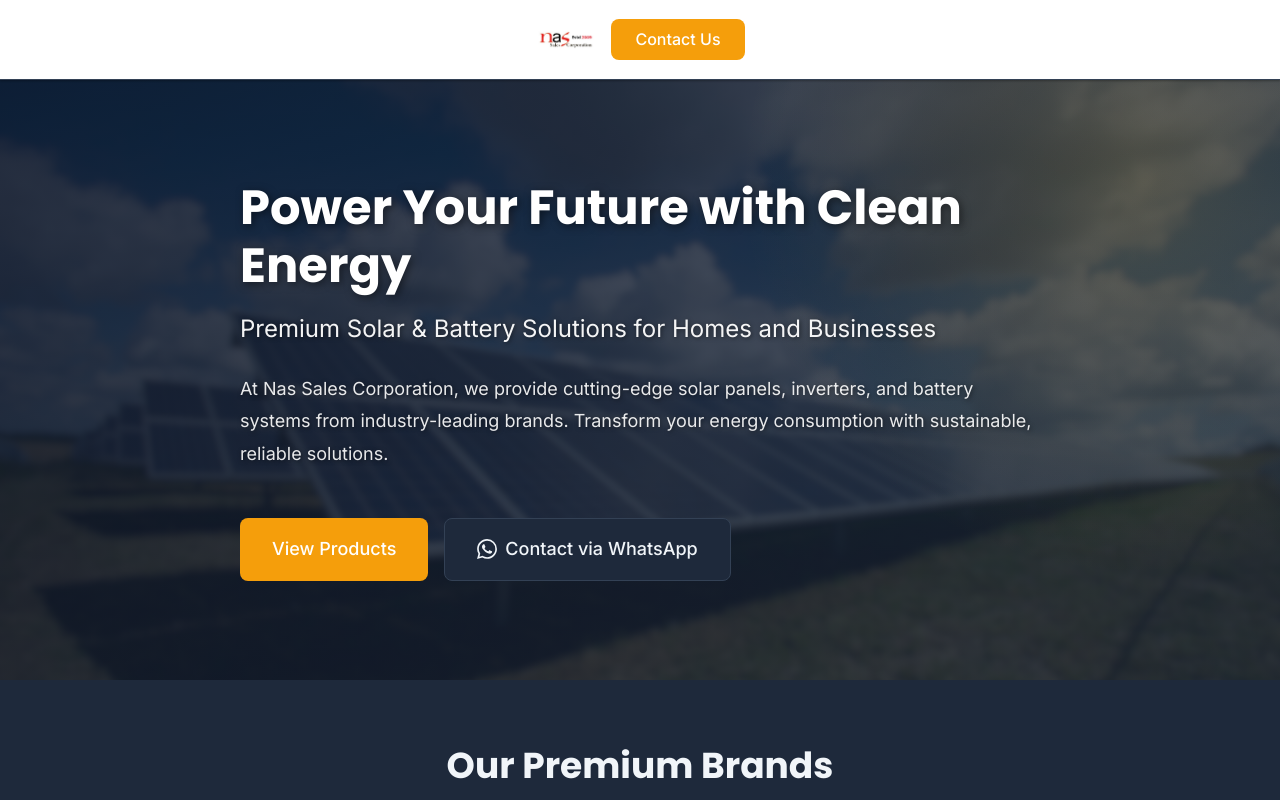
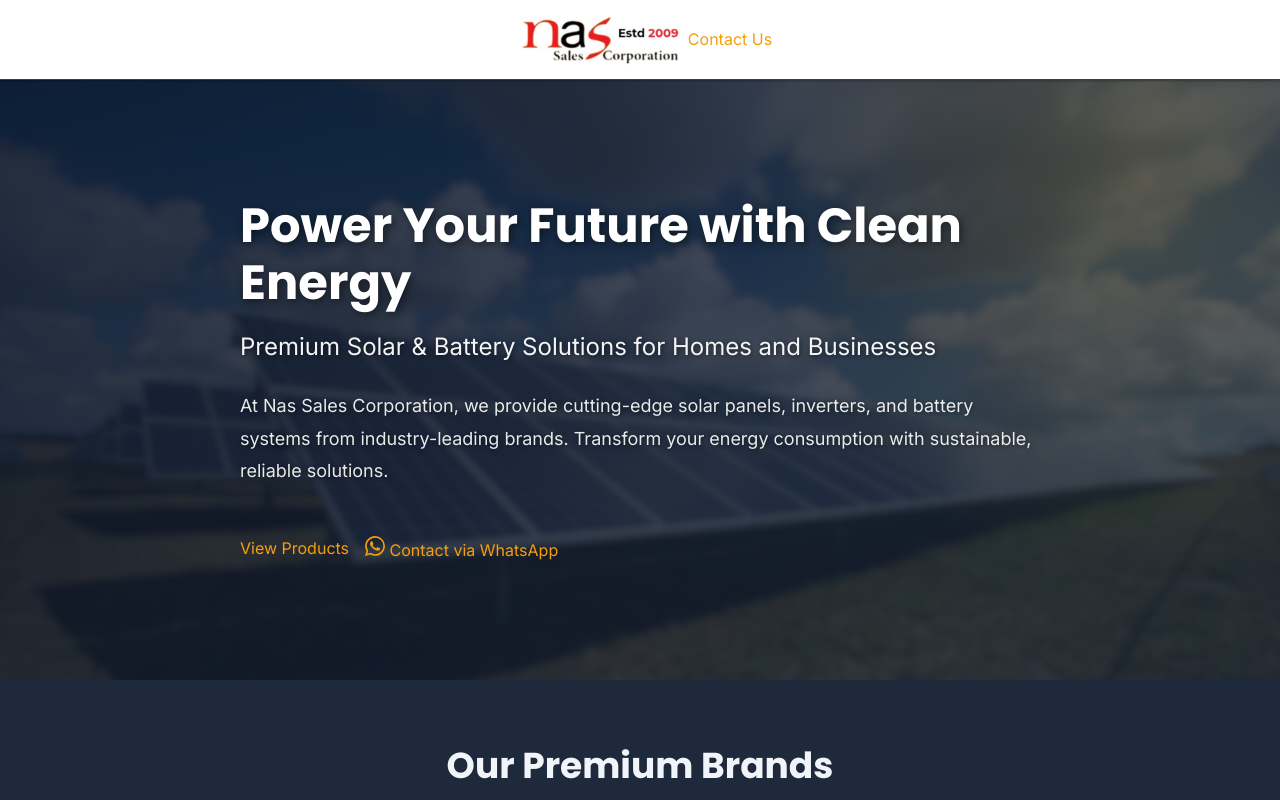
Before and after one commit to Helloaquib/Nas-website, a plain HTML site: page index.html in a window 1280 px wide. Shown: the top 800 px of the page. Drawn offline with Linux system fonts and the light colour scheme.

Commit message:
Update styles.css

```diff
--- a/styles.css
+++ b/styles.css
@@ -176,28 +176,33 @@ img {
     align-items: center;
     gap: var(--spacing-md);
     height: 100%;
+    flex-shrink: 0;
 }
 
 .logo-container {
-    width: 60px;
+    width: 180px;
     height: 60px;
     display: flex;
     align-items: center;
     justify-content: center;
     overflow: hidden;
-    border-radius: var(--radius-md);
 }
 
 .logo-svg {
     width: 100%;
     height: 100%;
     color: var(--color-primary);
+    object-fit: contain;
 }
 
 .logo-container img {
     width: 100%;
     height: 100%;
     object-fit: contain;
+}
+
+.brand-text {
+    display: none;
 }
 
 .company-name {
@@ -211,6 +216,7 @@ img {
     display: flex;
     align-items: center;
     gap: var(--spacing-md);
+    flex-shrink: 0;
 }
 
 .upload-logo-btn {
@@ -225,62 +231,13 @@ img {
     cursor: pointer;
     transition: all var(--transition-fast);
     font-size: var(--font-size-sm);
+    white-space: nowrap;
 }
 
 .upload-logo-btn:hover {
     background-color: var(--color-surface);
     border-color: var(--color-primary);
 }
-
-/* Buttons */
-.btn {
-    display: inline-flex;
-    align-items: center;
-    gap: var(--spacing-sm);
-    padding: var(--spacing-sm) var(--spacing-lg);
-    border: none;
-    border-radius: var(--radius-md);
-    font-family: var(--font-family-base);
-    font-size: var(--font-size-base);
-    font-weight: 500;
-    text-align: center;
-    cursor: pointer;
-    transition: all var(--transition-fast);
-    text-decoration: none;
-}
-
-.btn:focus {
-    outline: 2px solid var(--color-primary);
-    outline-offset: 2px;
-}
-
-.btn-primary {
-    background-color: var(--color-primary);
-    color: white;
-}
-
-.btn-primary:hover {
-    background-color: var(--color-primary-dark);
-    transform: translateY(-2px);
-    box-shadow: var(--shadow-md);
-}
-
-.btn-secondary {
-    background-color: var(--color-surface);
-    color: var(--color-text-primary);
-    border: 1px solid var(--color-border);
-}
-
-.btn-secondary:hover {
-    background-color: var(--color-surface-alt);
-    border-color: var(--color-primary);
-}
-
-.btn-large {
-    padding: var(--spacing-md) var(--spacing-xl);
-    font-size: var(--font-size-lg);
-}
-
 /* Hero Section */
 /* Hero Section */
 .hero {
```
